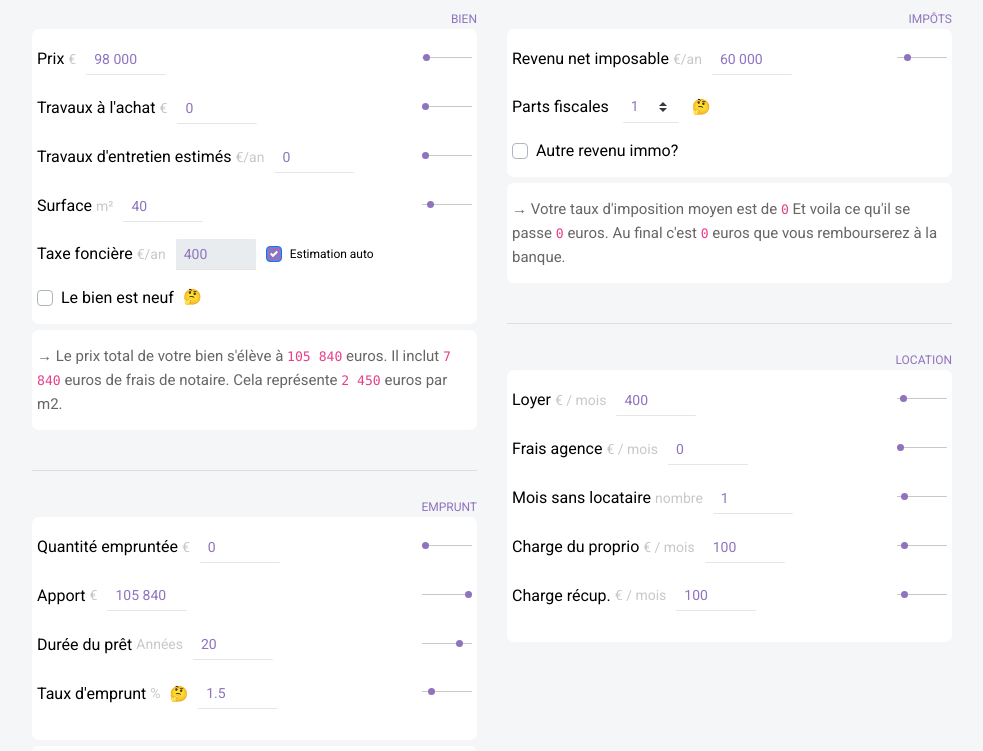
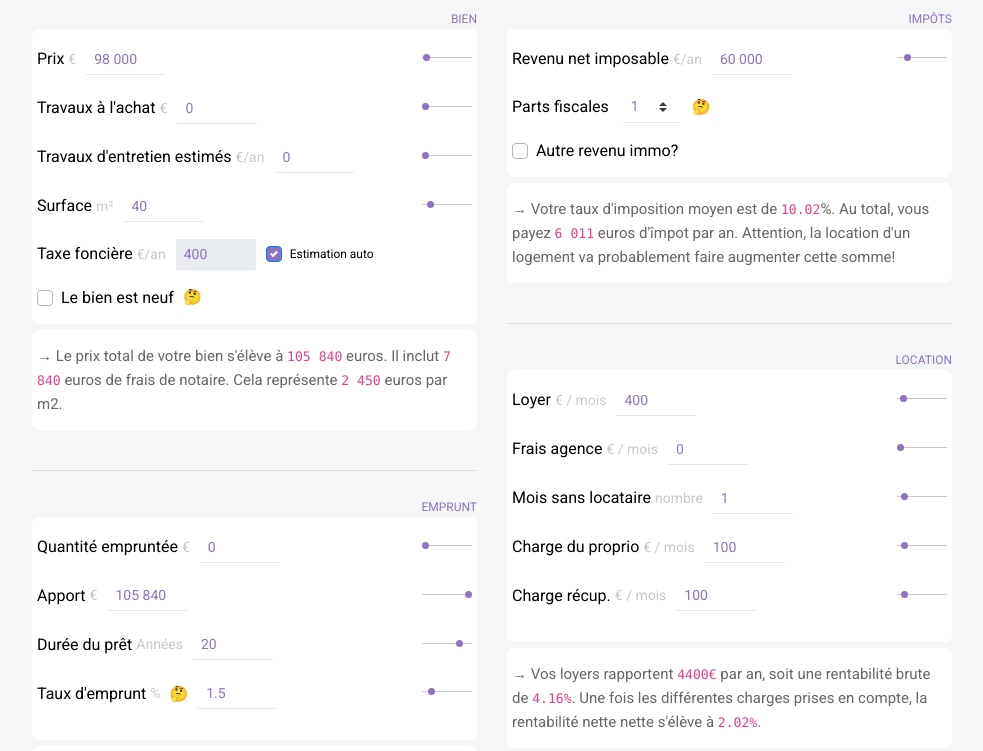
Before and after one commit to holtzy/immo-renta, a Gatsby site: page / in a window 1280 px wide. Shown: the part 49-800 px from the top of the page, without its empty margins (148-1131 px from the left). Built offline with nearby package versions, Linux system fonts and the light colour scheme; Gatsby itself is replaced by a stand-in of ours.

Commit message:
more explanation msg

```diff
--- a/src/pages/index.tsx
+++ b/src/pages/index.tsx
@@ -390,12 +390,10 @@ const IndexPage = () => {
     <Tile title={""} hasBorder>
       <div className={"result-explanation-text"}>
         <span>&rarr; Votre taux d'imposition moyen est de </span>
-        <span><code>{state.loanAmount}</code></span>
-        <span> Et voila ce qu'il se passe </span>
-        <span><code>{formatNumberWithThousands(Math.round(mensuality))}</code></span>
-        <span> euros. Au final c'est </span>
-        <span><code>{formatNumberWithThousands(Math.round(totalPaidBack))}</code></span>
-        <span> euros que vous rembourserez à la banque.</span>
+        <span><code>{Math.round(initialTMI * 100) / 100}</code></span>
+        <span>%. Au total, vous payez </span>
+        <span><code>{formatNumberWithThousands(Math.round(initialAnnualTax))}</code></span>
+        <span> euros d'împot par an. Attention, la location d'un logement va probablement faire augmenter cette somme!</span>
       </div>
     </Tile>
   )
@@ -490,6 +488,20 @@ const IndexPage = () => {
     </div>
   )
 
+  const locationOutputSmallTile = (
+    <Tile title={""} hasBorder>
+      <div className={"result-explanation-text"}>
+        <span>&rarr; Vos loyers rapportent </span>
+        <span><code>{annualRent}€</code></span>
+        <span> par an, soit une rentabilité brute de </span>
+        <span><code>{Math.round(rentabiliteBrute * 100) / 100}%</code></span>
+        <span>. Une fois les différentes charges prises en compte, la rentabilité nette nette s'élève à </span>
+        <span><code>{Math.round(rentabiliteNetNet * 100) / 100}%</code></span>
+        <span>.</span>
+      </div>
+    </Tile>
+  )
+
   return (
 
     <Layout title="Immo Renta" seoDescription="Calculez la rentabilité de votre investissement immobilier en 1 click.">
@@ -514,6 +526,7 @@ const IndexPage = () => {
             {taxOutputSmallTile}
             <br /><hr /><br />
             {locationInputTile}
+            {locationOutputSmallTile}
           </Col>
         </Row>
 
```
